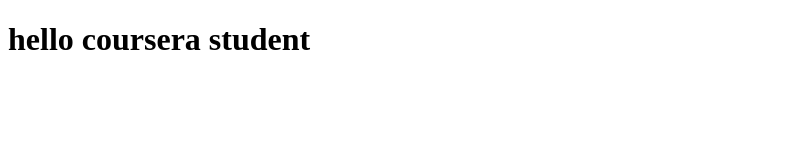
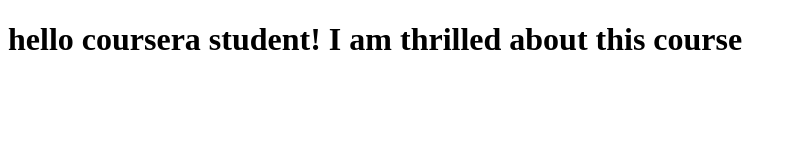
Before and after one commit to shahvemp/coursera-test, a plain HTML site: page index.html in a window 1280 px wide. Shown: the whole page, without its empty margins (0-796 px from the left). Drawn offline with Linux system fonts and the light colour scheme.

Commit message:
next version of web file.

```diff
--- a/index.html
+++ b/index.html
@@ -5,6 +5,6 @@
   <title>hello coursera</title>
 </head>
 <body>
-  <h1>hello coursera student</h1>
+  <h1>hello coursera student! I am thrilled about this course</h1>
 </body>
 </html>
```
